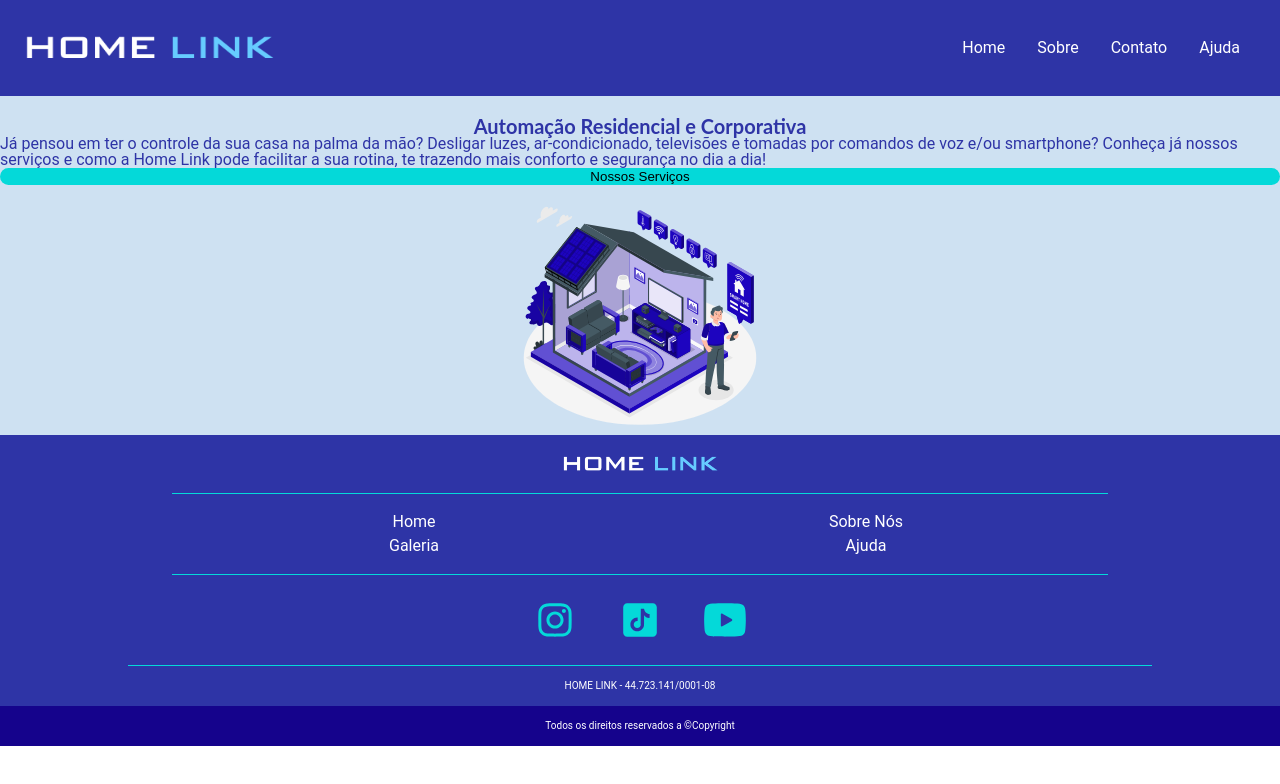
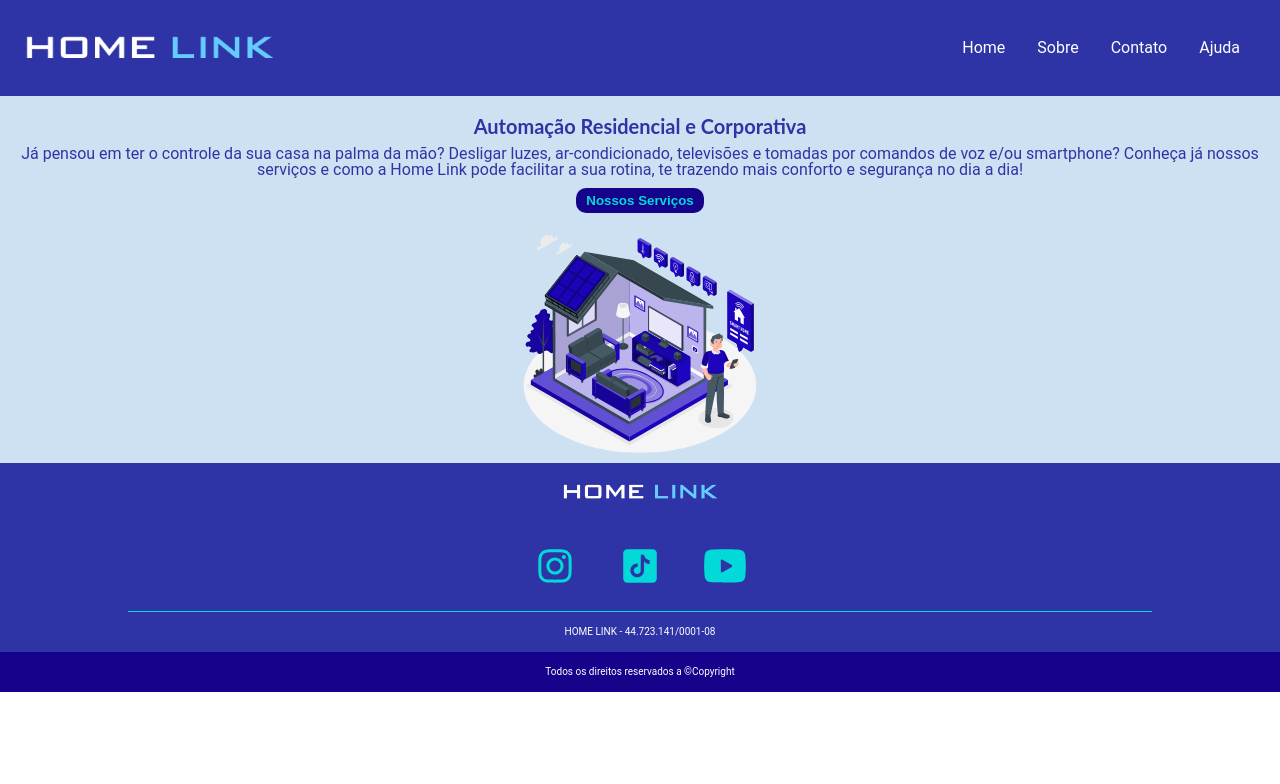
Before and after one commit to pedroandriottii/homelink, a plain HTML site: page home.html in a window 1280 px wide. Drawn offline with Linux system fonts and the light colour scheme.

Commit message:
Homepage

```diff
--- a/css/home.css
+++ b/css/home.css
@@ -19,6 +19,7 @@ article .hero-img{
 article .hero-text h1{
     color: #2E34A6;
     padding-top: 20px;
+    padding-bottom: 10px;
     font-family: 'Lato', sans-serif;
     font-weight: bold;
     font-size: 20px;
@@ -26,11 +27,16 @@ article .hero-text h1{
 
 article .hero-text h2{
     color: #2E34A6;
+    display: flex;
+    text-align: center;
+    margin-bottom: 10px;
 }
 
 button{
     border-radius: 10px;
-    background-color: #04D9D9;
+    background-color: #15038C;
     border: none;
-    width: 100vw;
+    font-weight: bold;
+    padding: 5px 10px 5px 10px;
+    color: #04D9D9;
 }
--- a/home.html
+++ b/home.html
@@ -43,12 +43,6 @@
   <footer class="container-footer">
     <div class="seccondary">
         <img class="footer-logo" src="img/logo.png" alt="" style="width: 156px;">
-        <div class="menu">
-            <a href="">Home</a>
-            <a href="">Sobre Nós</a>
-            <a href="">Galeria</a>
-            <a href="">Ajuda</a>
-        </div>
         <div class="social">
             <img src="img/instagram-logo.svg" alt="Instagram Logo">
             <img src="img/tiktok-logo.svg" alt="TikTok Logo">
```
